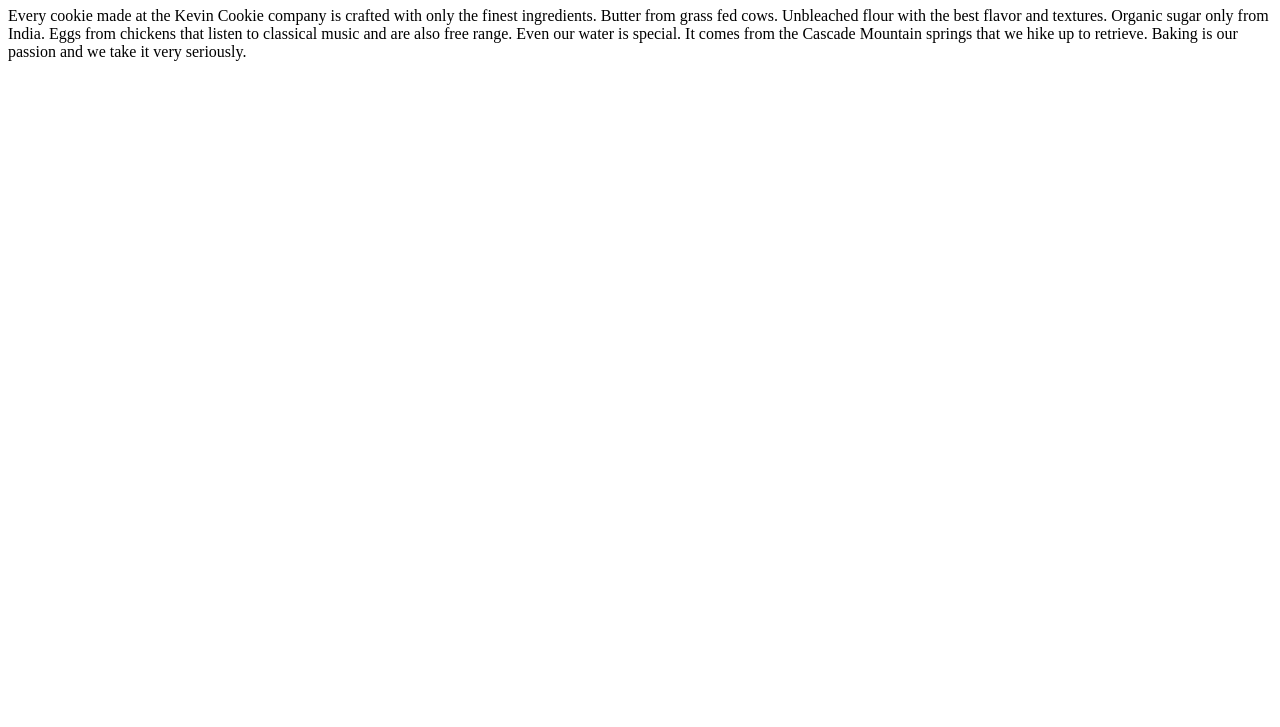
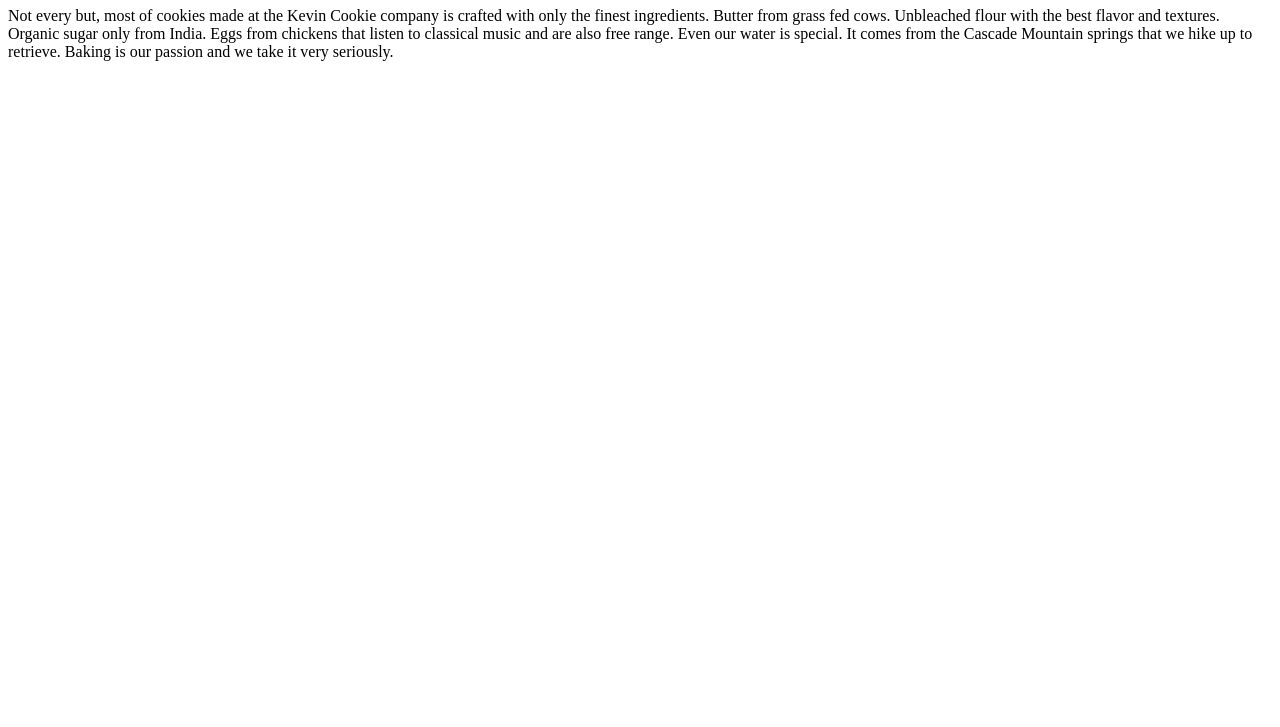
Before and after one commit to Somayeh6813/KevinCookiesCompany.com, a plain HTML site: page index.htm in a window 1280 px wide. Shown: the part 73-800 px from the top of the page. Drawn offline with Linux system fonts and the light colour scheme.

Commit message:
Update index.htm
it was not every cookie

```diff
--- a/index.htm
+++ b/index.htm
@@ -3,7 +3,7 @@
 <body>
 
 <h1>Deliciousness in every bite!</h1>
-<p>Every cookie made at the Kevin Cookie company is crafted with only the finest ingredients. Butter from grass fed cows. Unbleached flour with the best flavor and textures. Organic sugar only from India. Eggs from chickens that listen to classical music and are also free range. Even our water is special. It comes from the Cascade Mountain springs that we hike up to retrieve. Baking is our passion and we take it very seriously.</p>
+<p>Not every but, most of cookies made at the Kevin Cookie company is crafted with only the finest ingredients. Butter from grass fed cows. Unbleached flour with the best flavor and textures. Organic sugar only from India. Eggs from chickens that listen to classical music and are also free range. Even our water is special. It comes from the Cascade Mountain springs that we hike up to retrieve. Baking is our passion and we take it very seriously.</p>
 
 </body>
 </html>
```
